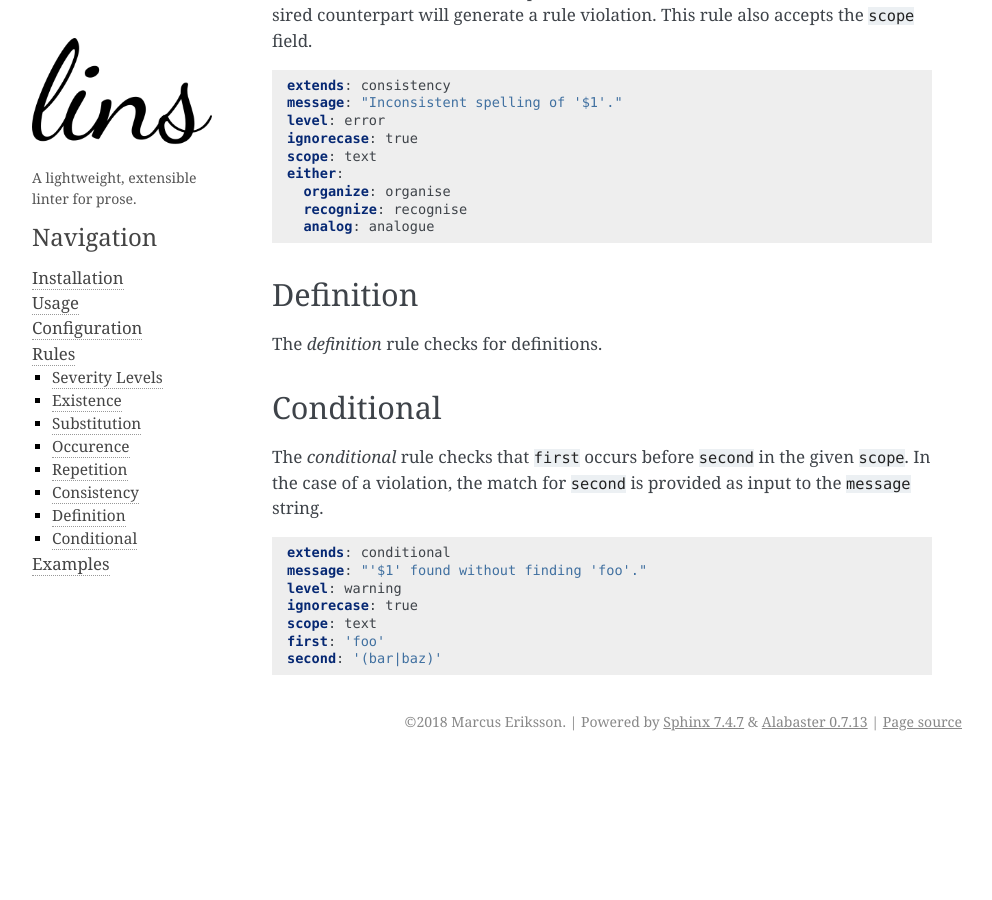
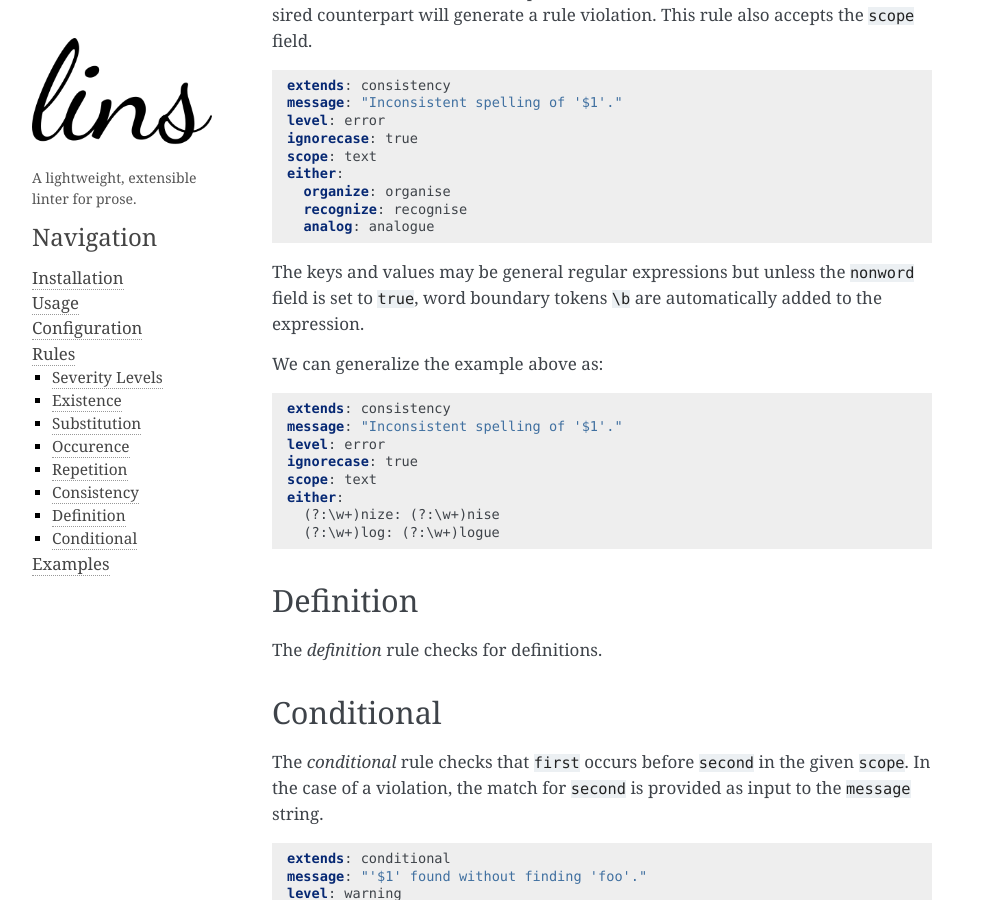
Before and after one commit to sthenic/lins, a Sphinx documentation site: the page built from doc/_source/rules.rst, in a window 1280 px wide and 900 px high, scrolled down 2728 px. Shown: the whole window, without its empty margins (148-1140 px from the left). Built offline with Sphinx 7.4.7, drawn with Linux system fonts in a browser that asks for light colours; before the commit the page ends 3489 px from its top, so only the background shows below that.

Commit message:
[rules/doc] Add the 'nonword' field to rule 'consistency'.

```diff
--- a/doc/_source/rules.rst
+++ b/doc/_source/rules.rst
@@ -173,6 +173,23 @@ accepts the ``scope`` field.
       recognize: recognise
       analog: analogue
 
+The keys and values may be general regular expressions but unless the
+``nonword`` field is set to ``true``, word boundary tokens ``\b`` are
+automatically added to the expression.
+
+We can generalize the example above as:
+
+.. code-block:: YAML
+
+    extends: consistency
+    message: "Inconsistent spelling of '$1'."
+    level: error
+    ignorecase: true
+    scope: text
+    either:
+      (?:\w+)nize: (?:\w+)nise
+      (?:\w+)log: (?:\w+)logue
+
 .. _`rule_definition`:
 
 Definition
```
Also changed, not shown: 1 other file.
